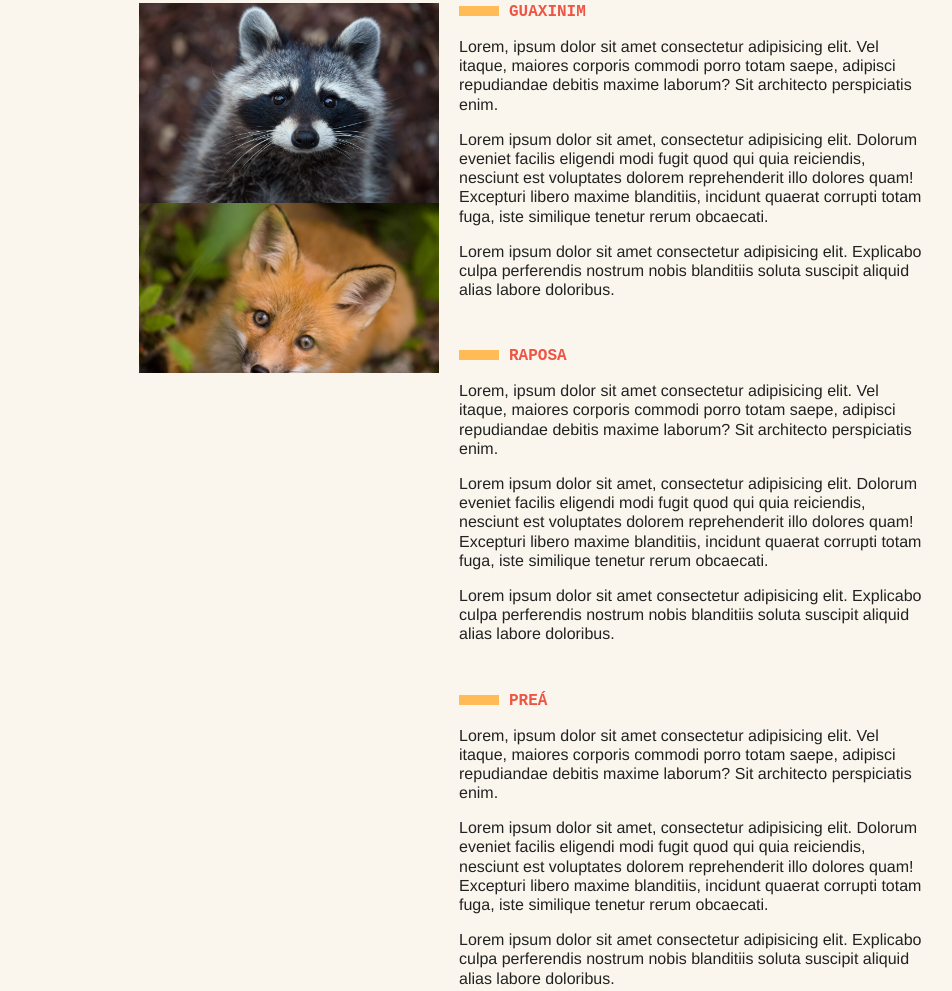
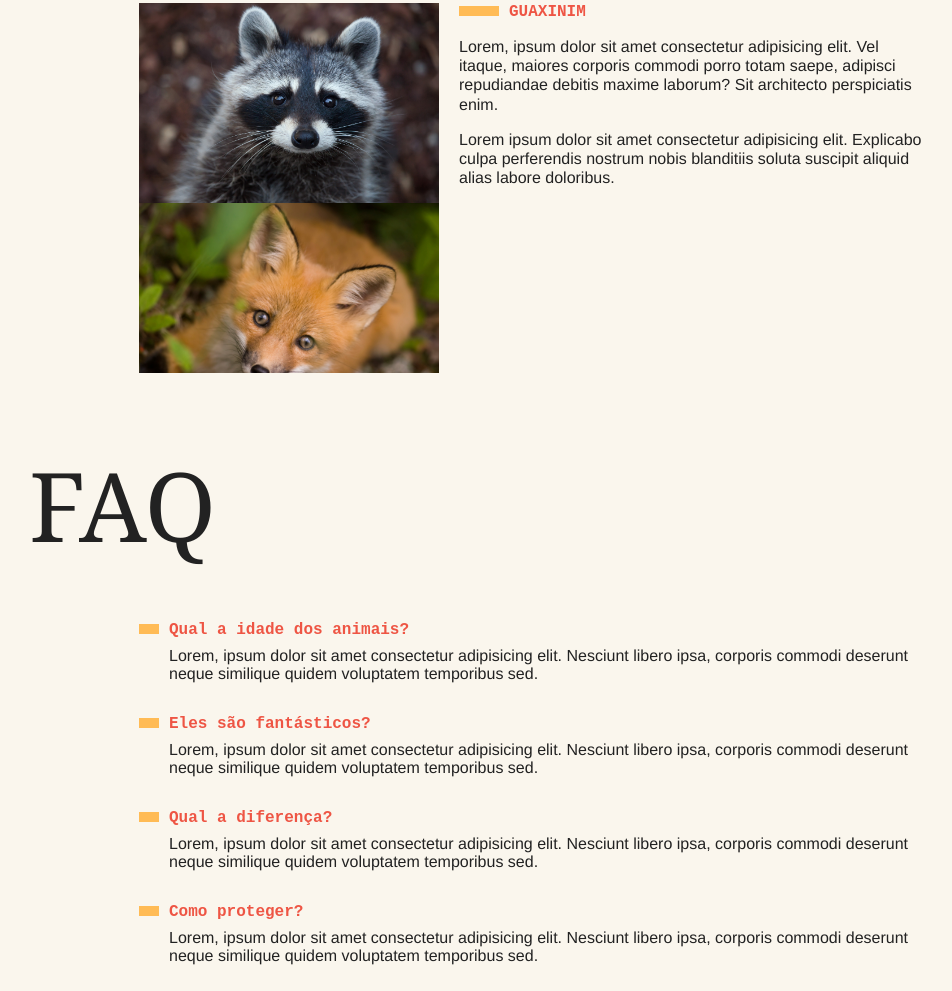
Before and after one commit to moisesmengo/animais_fantasticos, a plain HTML site: page index.html in a window 1280 px wide. Shown: the part 451-1442 px from the top of the page, without its empty margins (161-1113 px from the left). Drawn offline with Linux system fonts and the light colour scheme.

Commit message:
navegação por tabs

```diff
--- a/css/style.css
+++ b/css/style.css
@@ -95,6 +95,9 @@ body {
   height: 370px;
   overflow-y: scroll;
   grid-column: 2;
+}
+.animais-lista li {
+  cursor: pointer;
 }
 .animais-lista::-webkit-scrollbar {
   width: 18px;
@@ -204,3 +207,22 @@ body {
     margin-bottom: 0px;
   }
 }
+
+.js-tab-content section {
+  display: none;
+}
+.js-tab-content section.ativo {
+  display: block !important;
+  animation: show 0.5s forwards;
+}
+
+@keyframes show {
+  from {
+    opacity: 0;
+    transform: translate3d(-30px, 0, 0);
+  }
+  to {
+    opacity: 1;
+    transform: translate3d(0, 0, 0);
+  }
+}
--- a/index.html
+++ b/index.html
@@ -16,6 +16,10 @@
     />
     <meta name="viewport" content="width=device-width, initial-scale=1.0" />
     <title>Animais Fantásticos</title>
+
+    <script>
+      document.documentElement.className += ' js'
+    </script>
   </head>
   <body>
     <nav class="menu">
@@ -30,7 +34,7 @@
     <section class="grid-section animais" id="animais">
       <h1 class="titulo">Animais Fantásticos - Nordeste</h1>
 
-      <ul class="animais-lista">
+      <ul class="animais-lista js-tabmenu">
         <li>
           <img src="img/i1.jpg" alt="animal" />
         </li>
@@ -51,7 +55,7 @@
         </li>
       </ul>
 
-      <div class="animais-descricao">
+      <div class="animais-descricao js-tab-content" >
         <section>
           <h2>Guaxinim</h2>
           <p>
@@ -60,13 +64,7 @@
             repudiandae debitis maxime laborum? Sit architecto perspiciatis
             enim.
           </p>
-          <p>
-            Lorem ipsum dolor sit amet, consectetur adipisicing elit. Dolorum
-            eveniet facilis eligendi modi fugit quod qui quia reiciendis,
-            nesciunt est voluptates dolorem reprehenderit illo dolores quam!
-            Excepturi libero maxime blanditiis, incidunt quaerat corrupti totam
-            fuga, iste similique tenetur rerum obcaecati.
-          </p>
+
           <p>
             Lorem ipsum dolor sit amet consectetur adipisicing elit. Explicabo
             culpa perferendis nostrum nobis blanditiis soluta suscipit aliquid
@@ -90,6 +88,13 @@
             fuga, iste similique tenetur rerum obcaecati.
           </p>
           <p>
+            Lorem ipsum dolor sit amet, consectetur adipisicing elit. Dolorum
+            eveniet facilis eligendi modi fugit quod qui quia reiciendis,
+            nesciunt est voluptates dolorem reprehenderit illo dolores quam!
+            Excepturi libero maxime blanditiis, incidunt quaerat corrupti totam
+            fuga, iste similique tenetur rerum obcaecati.
+          </p>
+          <p>
             Lorem ipsum dolor sit amet consectetur adipisicing elit. Explicabo
             culpa perferendis nostrum nobis blanditiis soluta suscipit aliquid
             alias labore doloribus.
@@ -98,19 +103,6 @@
 
         <section>
           <h2>Preá</h2>
-          <p>
-            Lorem, ipsum dolor sit amet consectetur adipisicing elit. Vel
-            itaque, maiores corporis commodi porro totam saepe, adipisci
-            repudiandae debitis maxime laborum? Sit architecto perspiciatis
-            enim.
-          </p>
-          <p>
-            Lorem ipsum dolor sit amet, consectetur adipisicing elit. Dolorum
-            eveniet facilis eligendi modi fugit quod qui quia reiciendis,
-            nesciunt est voluptates dolorem reprehenderit illo dolores quam!
-            Excepturi libero maxime blanditiis, incidunt quaerat corrupti totam
-            fuga, iste similique tenetur rerum obcaecati.
-          </p>
           <p>
             Lorem ipsum dolor sit amet consectetur adipisicing elit. Explicabo
             culpa perferendis nostrum nobis blanditiis soluta suscipit aliquid
@@ -132,11 +124,6 @@
             nesciunt est voluptates dolorem reprehenderit illo dolores quam!
             Excepturi libero maxime blanditiis, incidunt quaerat corrupti totam
             fuga, iste similique tenetur rerum obcaecati.
-          </p>
-          <p>
-            Lorem ipsum dolor sit amet consectetur adipisicing elit. Explicabo
-            culpa perferendis nostrum nobis blanditiis soluta suscipit aliquid
-            alias labore doloribus.
           </p>
         </section>
 
--- a/script.js
+++ b/script.js
@@ -0,0 +1,19 @@
+const tabmenu = document.querySelectorAll('.js-tabmenu li')
+const tabcontent = document.querySelectorAll('.js-tab-content section')
+
+if(tabmenu.length && tabcontent.length){
+  tabcontent[0].classList.add('ativo')
+
+  function activeTab(index){
+    tabcontent.forEach((content) =>{
+      content.classList.remove('ativo')
+    })
+    tabcontent[index].classList.add('ativo')
+  }
+
+  tabmenu.forEach((itemMenu, index)=>{
+    itemMenu.addEventListener('click', () =>{
+      activeTab(index)
+    })
+  })
+}
```
